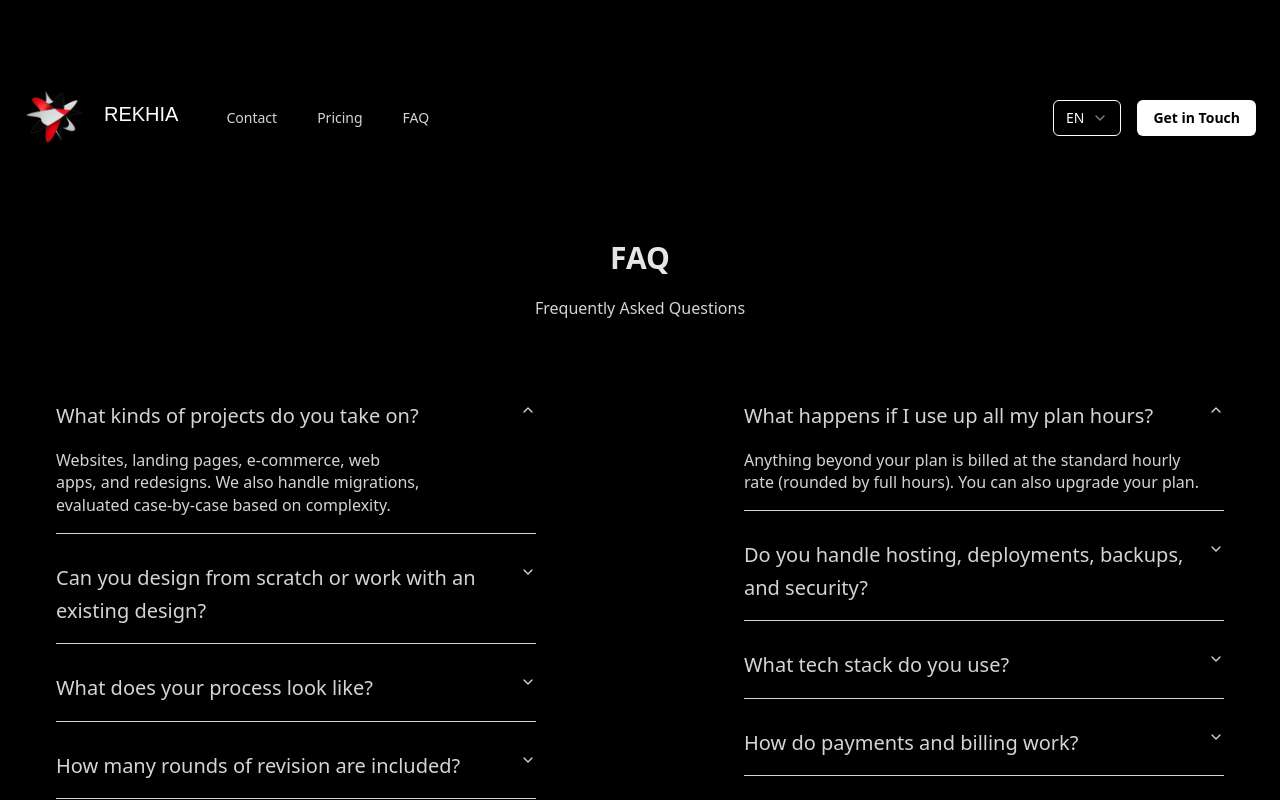
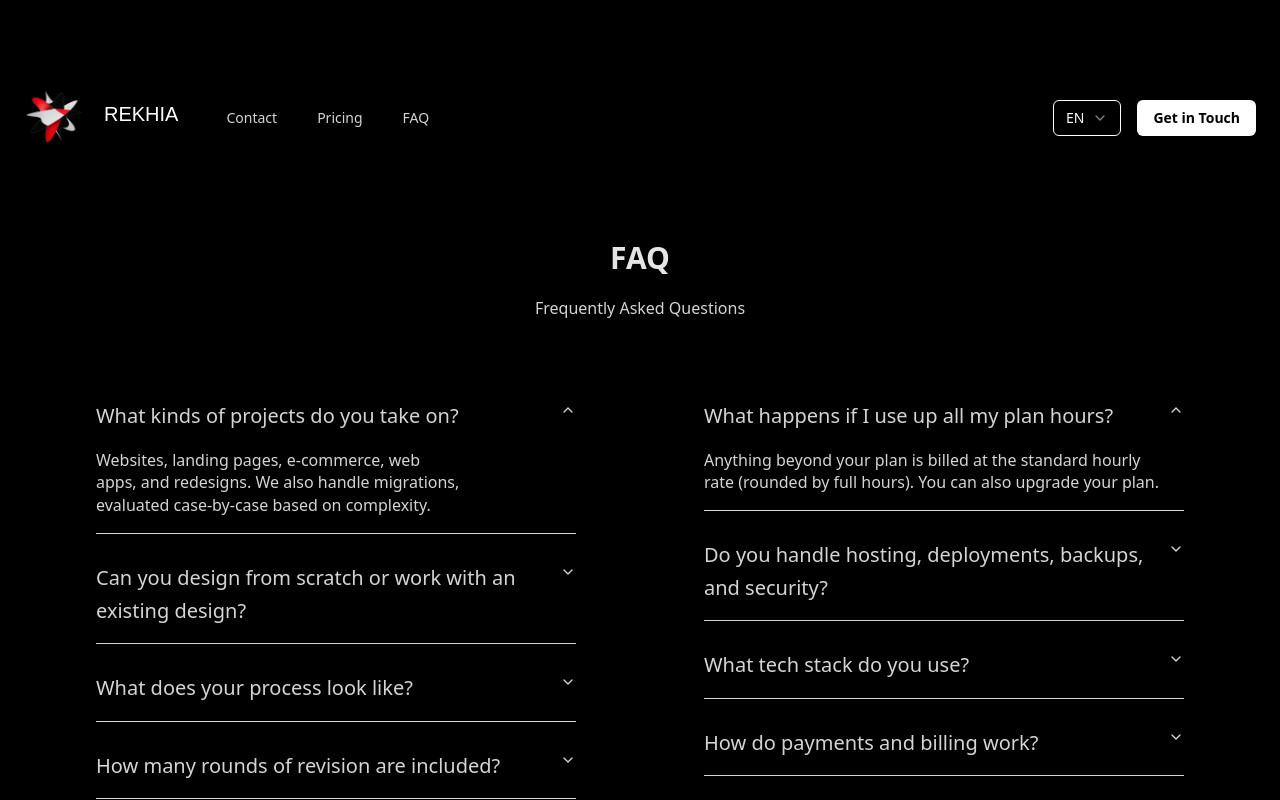
Before and after one commit to rekhiastudio/REKHIACOM, a Next.js app: page /en/faq in a window 1280 px wide. Shown: the top 800 px of the page. Built offline with nearby package versions, Linux system fonts and the light colour scheme; a web font is replaced by a local one.

Commit message:
faq page layout updated

```diff
--- a/app/[locale]/faq/page.tsx
+++ b/app/[locale]/faq/page.tsx
@@ -26,11 +26,11 @@ export default function Faq(){
         </p>
       </section>
 
-      <section id="questions" className="grid grid-cols-1 flex-1 h-full md:grid-cols-2 pb-40">
-        <div className={`flex pt-16 ${isRTL ? "justify-end pl-26" : "justify-end pr-26"}`}>
+      <section id="questions" className="grid grid-cols-1 flex-1 h-full xl:grid-cols-2 pb-40">
+        <div className={`flex justify-center px-10 pt-16 ${isRTL ? "xl:justify-end xl:pl-16" : "xl:justify-end xl:pr-16"} `}>
           <FaqAccordion items={items1} isRTL={isRTL}/>
         </div>
-        <div className={`flex pt-16 ${isRTL ? "justify-start pr-26" : "justify-start pl-26"}`}>
+        <div className={`flex justify-center px-10 pt-16 ${isRTL ? "xl:justify-start xl:pr-16" : "xl:justify-start xl:pl-16"}`}>
           <FaqAccordion items={items2} isRTL={isRTL}/>
         </div>
       </section>
--- a/components/ui/FaqAccordion.tsx
+++ b/components/ui/FaqAccordion.tsx
@@ -8,13 +8,11 @@ import { inter } from "@/lib/fonts"
 
 
 export function FaqAccordion({items, isRTL = false}) {
-
-
   return (
     <Accordion
       type="single"
       collapsible
-      className="w-full text-neutral-300 max-w-[30rem] space-y-3"
+      className="w-full text-neutral-300 max-w-[30rem] space-y-3  "
       defaultValue={items[0].title}
     >
         {items.map((item, index) => {
```
